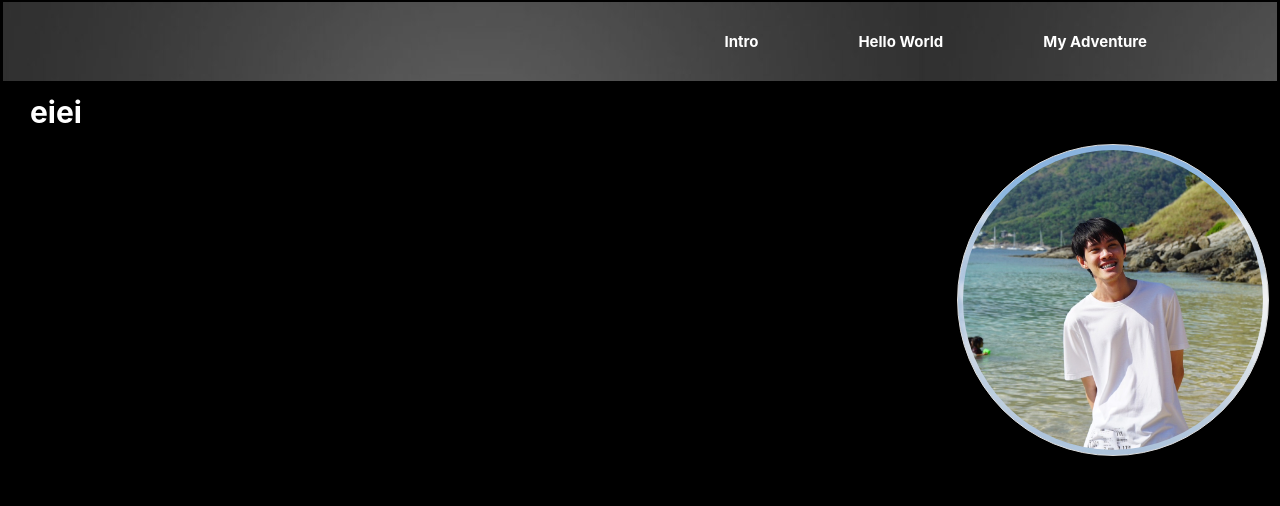
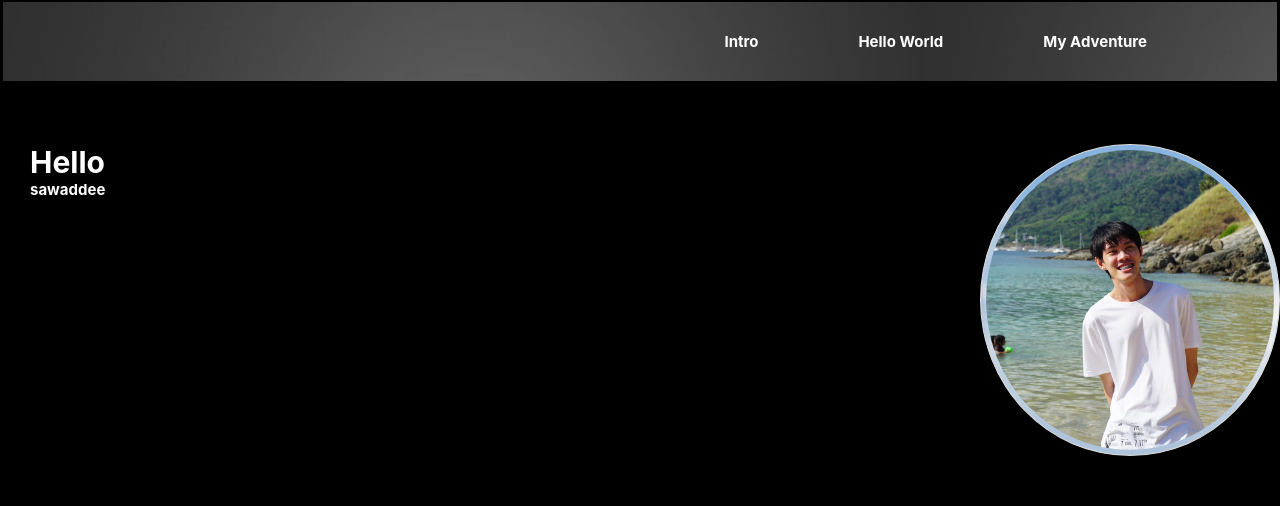
Before and after one commit to NuntapongS/my-portfolio, a React (Create React App) app: page / in a window 1280 px wide. Shown: the part 160-666 px from the top of the page. Built offline with nearby package versions, Linux system fonts and the light colour scheme.

Commit message:
add content

```diff
--- a/src/App.css
+++ b/src/App.css
@@ -40,6 +40,13 @@
   color: white;
   font-size: 30px;
   font-weight: bold;
+  padding-right: 70%;
+  margin-top: 50px;
+}
+
+.content {
+  color: white;
+  font-size: 15px;
   padding-right: 70%;
 }
 
--- a/src/App.tsx
+++ b/src/App.tsx
@@ -17,7 +17,9 @@ function App() {
         </b>
       </div>
       <div className="body">
-        <div className="head-content">eiei</div>
+        <div className="head-content">
+          Hello<div className="content">sawaddee</div>
+        </div>
         <img src={profile} className="img" alt="" />
       </div>
       <div className="footer">Hello</div>
```
